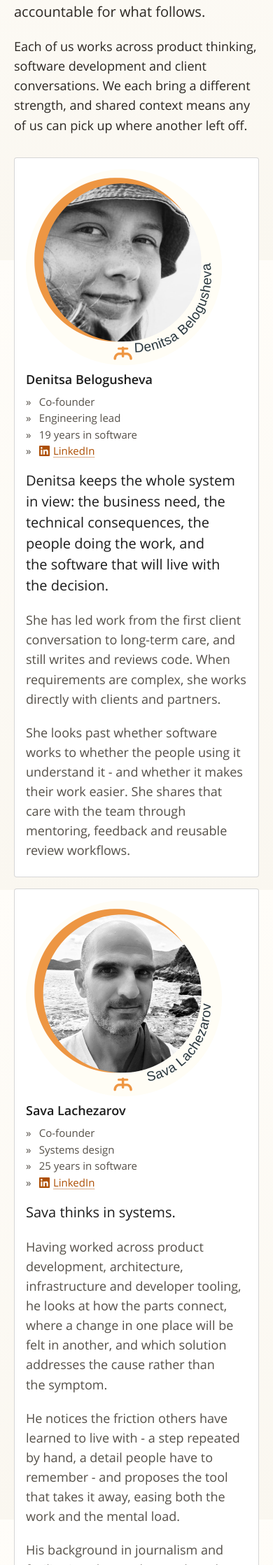
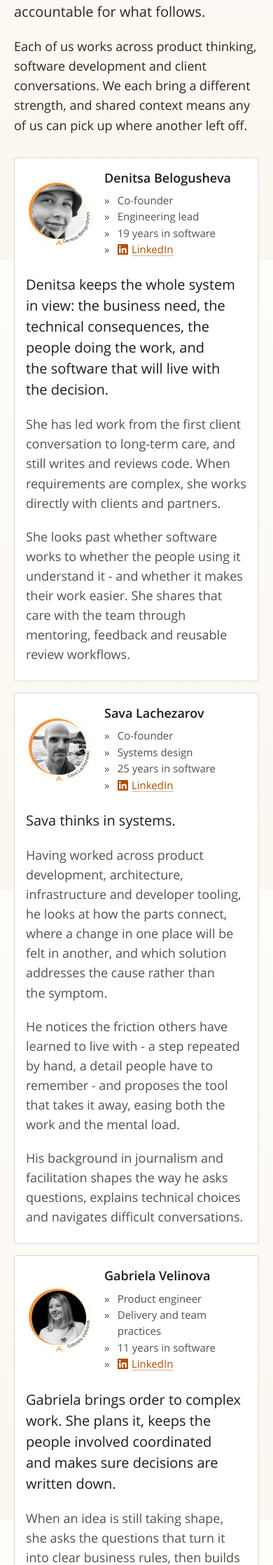
Before and after one commit to tutuf/tutuf.github.io, a Jekyll site: the page built from team.md, in a window 390 px wide. Shown: the part 528-2765 px from the top of the page at 70% size. Built offline with Jekyll 4.4.1, drawn with Linux system fonts in a browser that asks for light colours.

Commit message:
Set team portraits beside the name on narrow screens
Once a person's card is one column, the full-size portrait filled the
first screen and pushed the bio below it. The portrait now sits beside
the name and roles, narrower still on phones, so the bio's opening line
shows on the same screen.

Co-Authored-By: Claude Opus 5.5 <noreply@anthropic.com>

```diff
--- a/assets/css/style.scss
+++ b/assets/css/style.scss
@@ -717,12 +717,37 @@ summary {
 @media (max-width: $card-stack) {
   .person {
     display: block;
+
+    // once the card is one column, the portrait sits beside the name and
+    // roles, so the bio's opening line shows on the same screen
+    .profile {
+      display: grid;
+      grid-template-columns: 8.5rem minmax(0, 1fr);
+      column-gap: $space-l;
+      align-items: center;
+      margin-bottom: $space-l;
+
+      > p:has(> img.portrait) {
+        grid-row: span 2;
+        margin-bottom: 0;
+      }
+
+      ul.role {
+        margin-bottom: 0;
+      }
+    }
   }
 }
 
 @media (max-width: $phone) {
   .person {
     padding: $space-m $space-m $space-xs;
+
+    // a narrower portrait leaves the name and roles room for whole words
+    .profile {
+      grid-template-columns: 6rem minmax(0, 1fr);
+      column-gap: $space-m;
+    }
   }
 }
 
```
